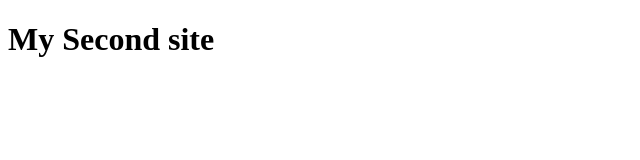
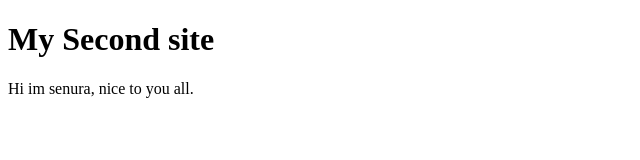
Before and after one commit to Methsith/mySecondTestSite, a plain HTML site: page index.html in a window 1280 px wide. Shown: the whole page, without its empty margins (0-640 px from the left). Drawn offline with Linux system fonts and the light colour scheme.

Commit message:
updated inde.html

```diff
--- a/index.html
+++ b/index.html
@@ -7,5 +7,6 @@
 </head>
 <body>
     <h1>My Second site </h1>
+    <p>Hi im senura, nice to you all.</p>
 </body>
 </html>
```
